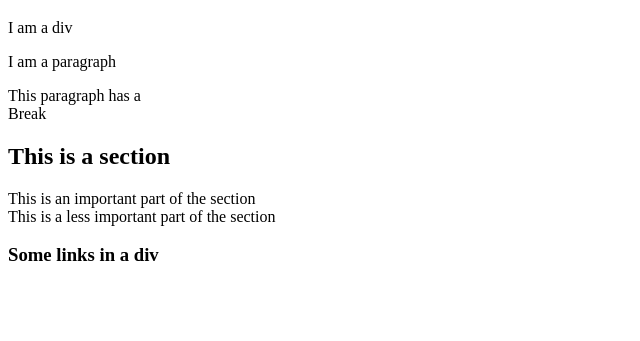
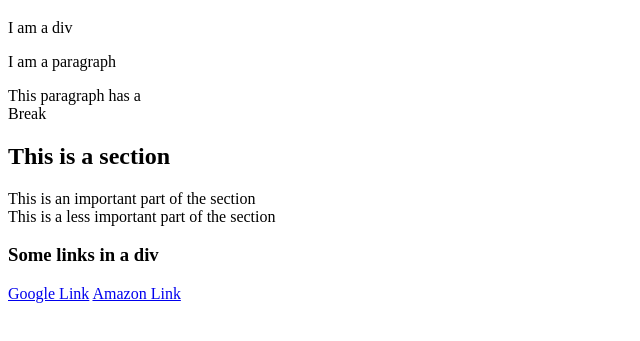
Before and after one commit to laur0132/laur0132.github.io, a plain HTML site: page lib2024/assg-1/assg-1.html in a window 1280 px wide. Shown: the part 61-402 px from the top of the page, without its empty margins (0-640 px from the left). Drawn offline with Linux system fonts and the light colour scheme.

Commit message:
assg-1.html

```diff
--- a/lib2024/assg-1/assg-1.html
+++ b/lib2024/assg-1/assg-1.html
@@ -26,8 +26,8 @@
 		<div>
 			<h3> Some links in a div </h3>
 			<nav>
-				<a href="https://www.google.ca" title="Google link"></a>
-				<a href="https://www.amazon.ca" title="Amazon link"></a>
+				<a href="https://www.google.ca" title="Google link">Google Link</a>
+				<a href="https://www.amazon.ca" title="Amazon link">Amazon Link</a>
 			</nav>
 		</div>
 	</main>
```
